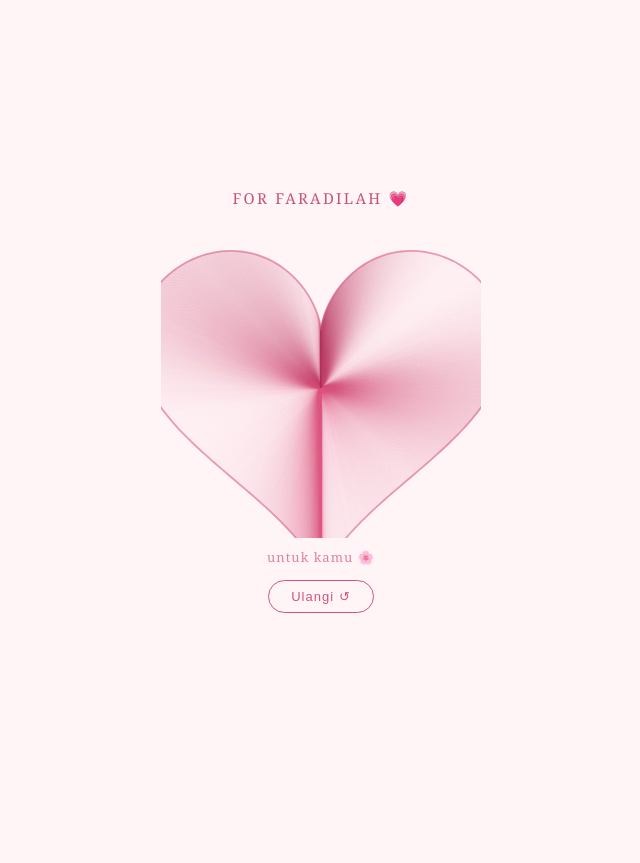
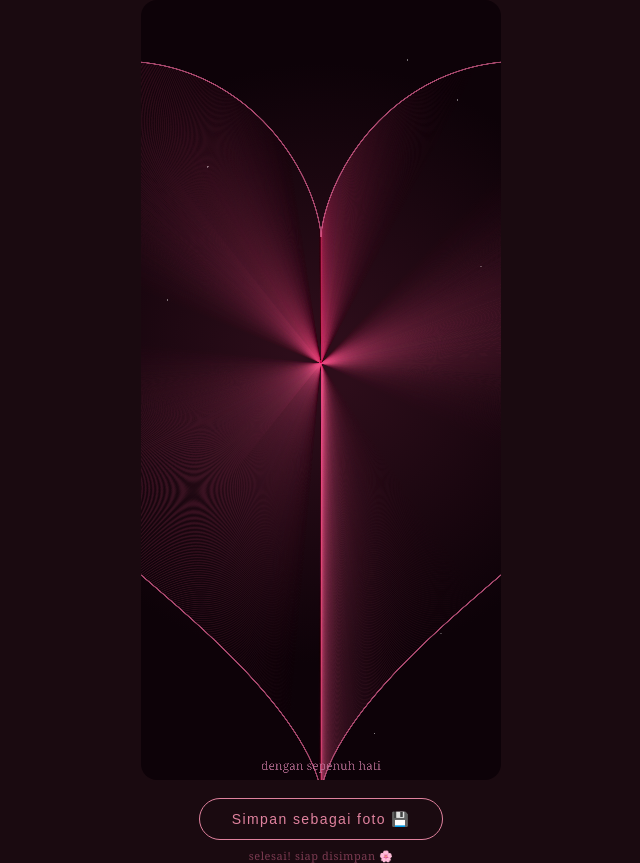
Before and after one commit to AlifFauzan21/untuk-faradilah, a plain HTML site: page index.html in a window 1280 px wide. Shown: the whole page, without its empty margins (319-959 px from the left). Before the commit the page ends 800 px from the top, so only its background shows below. Drawn offline with Linux system fonts and the light colour scheme.

Commit message:
Change background color and enhance canvas features
Updated styles and functionality for canvas and buttons.

```diff
--- a/index.html
+++ b/index.html
@@ -7,7 +7,7 @@
   <style>
     * { margin: 0; padding: 0; box-sizing: border-box; }
     body {
-      background: #fff5f7;
+      background: #1a0a10;
       display: flex;
       flex-direction: column;
       align-items: center;
@@ -15,54 +15,73 @@
       min-height: 100vh;
       font-family: Georgia, serif;
     }
-    canvas { display: block; }
-    .title {
-      font-size: 15px;
-      color: #c4547a;
-      letter-spacing: 0.15em;
-      margin-bottom: 10px;
-      text-transform: uppercase;
-    }
-    .subtitle {
-      font-size: 13px;
+    canvas { display: block; border-radius: 16px; }
+    .btn {
+      margin-top: 18px;
+      padding: 12px 32px;
+      border: 1.5px solid #e0829e;
+      background: transparent;
       color: #e0829e;
-      margin-top: 10px;
-      letter-spacing: 0.08em;
-    }
-    .btn {
-      margin-top: 14px;
-      padding: 8px 22px;
-      border: 1.5px solid #d4537e;
-      background: transparent;
-      color: #d4537e;
-      border-radius: 20px;
+      border-radius: 24px;
       cursor: pointer;
-      font-size: 13px;
-      letter-spacing: 0.08em;
+      font-size: 14px;
+      letter-spacing: 0.1em;
       transition: all 0.2s;
     }
-    .btn:hover { background: #fbeaf0; }
+    .btn:hover { background: rgba(212,83,126,0.15); }
+    .hint {
+      font-size: 11px;
+      color: #7a3a50;
+      margin-top: 8px;
+      letter-spacing: 0.05em;
+    }
   </style>
 </head>
 <body>
-  <div class="title">For Faradilah 💗</div>
-  <canvas id="c" width="320" height="320"></canvas>
-  <div class="subtitle" id="status">menggambar...</div>
-  <button class="btn" id="replayBtn" style="display:none" onclick="startDraw()">Ulangi ↺</button>
+  <canvas id="c"></canvas>
+  <button class="btn" id="saveBtn">Simpan sebagai foto 💾</button>
+  <div class="hint" id="hint">menggambar dulu...</div>
 
   <script>
     const canvas = document.getElementById('c');
     const ctx = canvas.getContext('2d');
-    const W = canvas.width, H = canvas.height;
-    const cx = W / 2, cy = H / 2 + 10;
-    const scale = 11.5;
+
+    // Ukuran wallpaper HP (9:19.5 ratio)
+    const W = 1080, H = 2340;
+    canvas.width = W;
+    canvas.height = H;
+
+    // Scale canvas display
+    const maxW = Math.min(window.innerWidth - 40, 360);
+    canvas.style.width = maxW + 'px';
+    canvas.style.height = (maxW * H / W) + 'px';
+
+    const cx = W / 2, cy = H / 2 - 80;
+    const scale = 76;
 
     function heartX(t) { return 16 * Math.pow(Math.sin(t), 3); }
     function heartY(t) { return -(13 * Math.cos(t) - 5 * Math.cos(2*t) - 2 * Math.cos(3*t) - Math.cos(4*t)); }
 
-    const TOTAL = 2200;
+    // Background gradient
+    function drawBackground() {
+      const grad = ctx.createRadialGradient(cx, cy, 100, cx, cy, 900);
+      grad.addColorStop(0, '#2d0d1a');
+      grad.addColorStop(1, '#0d0208');
+      ctx.fillStyle = grad;
+      ctx.fillRect(0, 0, W, H);
+
+      // Bintang-bintang kecil
+      ctx.fillStyle = 'rgba(255,255,255,0.5)';
+      const stars = [[120,200],[300,150],[800,180],[950,300],[200,500],[1000,450],[80,900],[1020,800],[150,1800],[900,1900],[300,2100],[700,2200]];
+      stars.forEach(([x,y]) => {
+        ctx.beginPath();
+        ctx.arc(x, y, Math.random()*2+1, 0, Math.PI*2);
+        ctx.fill();
+      });
+    }
+
+    const TOTAL = 3500;
     const lines = [];
-
     for (let i = 0; i < TOTAL; i++) {
       const t = (i / TOTAL) * Math.PI * 2;
       lines.push([cx + heartX(t) * scale, cy + heartY(t) * scale]);
@@ -70,27 +89,21 @@
 
     let idx = 0;
     let raf = null;
+    let done = false;
 
-    function startDraw() {
-      idx = 0;
-      ctx.clearRect(0, 0, W, H);
-      document.getElementById('status').textContent = 'menggambar...';
-      document.getElementById('replayBtn').style.display = 'none';
-      if (raf) cancelAnimationFrame(raf);
-      draw();
-    }
+    drawBackground();
 
     function draw() {
-      const batch = 18;
+      const batch = 40;
       for (let b = 0; b < batch && idx < TOTAL; b++, idx++) {
         const [x, y] = lines[idx];
         const progress = idx / TOTAL;
-        const alpha = 0.13 + 0.1 * Math.sin(progress * Math.PI * 8);
-        const r = Math.round(180 + 40 * Math.sin(progress * Math.PI));
-        const g = Math.round(60 + 30 * Math.sin(progress * Math.PI));
-        const bv = Math.round(100 + 30 * Math.sin(progress * Math.PI));
+        const alpha = 0.07 + 0.08 * Math.sin(progress * Math.PI * 10);
+        const r = Math.round(200 + 40 * Math.sin(progress * Math.PI));
+        const g = Math.round(50 + 40 * Math.sin(progress * Math.PI));
+        const bv = Math.round(100 + 40 * Math.sin(progress * Math.PI));
         ctx.strokeStyle = `rgba(${r},${g},${bv},${alpha})`;
-        ctx.lineWidth = 0.85;
+        ctx.lineWidth = 1.2;
         ctx.beginPath();
         ctx.moveTo(x, y);
         ctx.lineTo(cx, cy);
@@ -100,26 +113,59 @@
         raf = requestAnimationFrame(draw);
       } else {
         drawOutline();
-        document.getElementById('status').textContent = 'untuk kamu 🌸';
-        document.getElementById('replayBtn').style.display = 'inline-block';
+        drawText();
+        done = true;
+        document.getElementById('hint').textContent = 'selesai! siap disimpan 🌸';
       }
     }
 
     function drawOutline() {
       ctx.beginPath();
-      for (let i = 0; i <= 300; i++) {
-        const t = (i / 300) * Math.PI * 2;
+      for (let i = 0; i <= 400; i++) {
+        const t = (i / 400) * Math.PI * 2;
         const x = cx + heartX(t) * scale;
         const y = cy + heartY(t) * scale;
         i === 0 ? ctx.moveTo(x, y) : ctx.lineTo(x, y);
       }
       ctx.closePath();
-      ctx.strokeStyle = 'rgba(212,83,126,0.55)';
-      ctx.lineWidth = 1.8;
+      ctx.strokeStyle = 'rgba(230,100,150,0.7)';
+      ctx.lineWidth = 4;
       ctx.stroke();
     }
 
-    startDraw();
+    function drawText() {
+      // Nama di atas
+      ctx.textAlign = 'center';
+      ctx.fillStyle = 'rgba(240,160,190,0.9)';
+      ctx.font = '52px Georgia';
+      ctx.fillText('Faradilah', cx, cy - scale * 15.5);
+
+      // Pesan di bawah hati
+      ctx.font = '36px Georgia';
+      ctx.fillStyle = 'rgba(200,120,160,0.75)';
+      ctx.fillText('dengan sepenuh hati', cx, cy + scale * 15 + 80);
+
+      // Tanggal kecil
+      const now = new Date();
+      const tgl = now.toLocaleDateString('id-ID', {day:'numeric', month:'long', year:'numeric'});
+      ctx.font = '28px Georgia';
+      ctx.fillStyle = 'rgba(160,80,110,0.6)';
+      ctx.fillText(tgl, cx, cy + scale * 15 + 140);
+    }
+
+    draw();
+
+    document.getElementById('saveBtn').addEventListener('click', () => {
+      if (!done) {
+        document.getElementById('hint').textContent = 'tunggu selesai dulu ya...';
+        return;
+      }
+      const link = document.createElement('a');
+      link.download = 'wallpaper_faradilah.png';
+      link.href = canvas.toDataURL('image/png');
+      link.click();
+      document.getElementById('hint').textContent = 'berhasil disimpan! 💗';
+    });
   </script>
 </body>
 </html>
```
